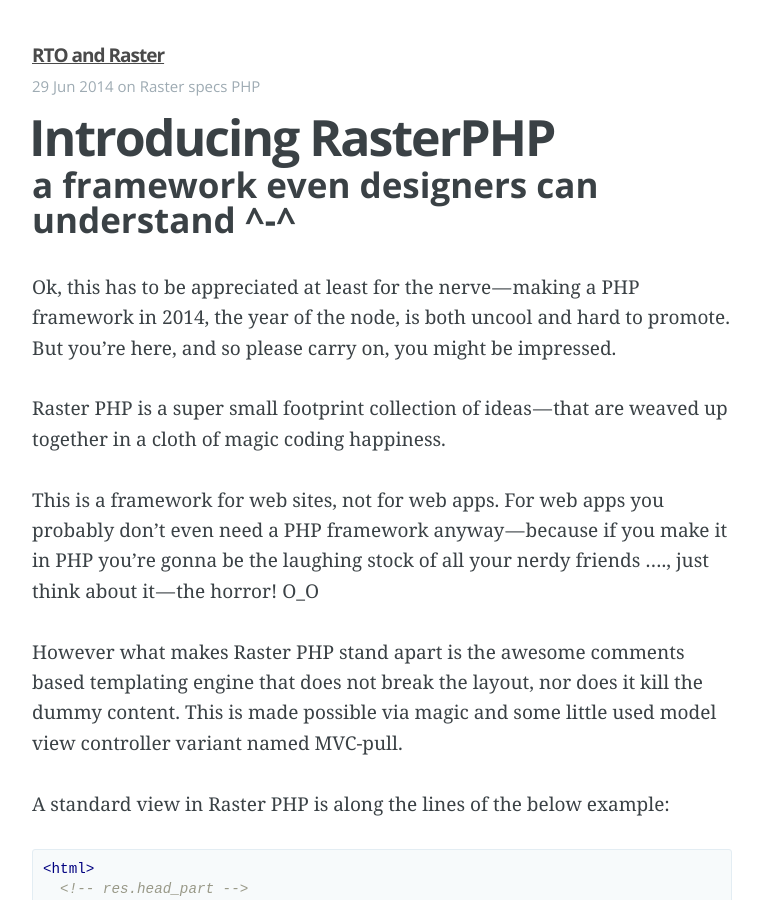
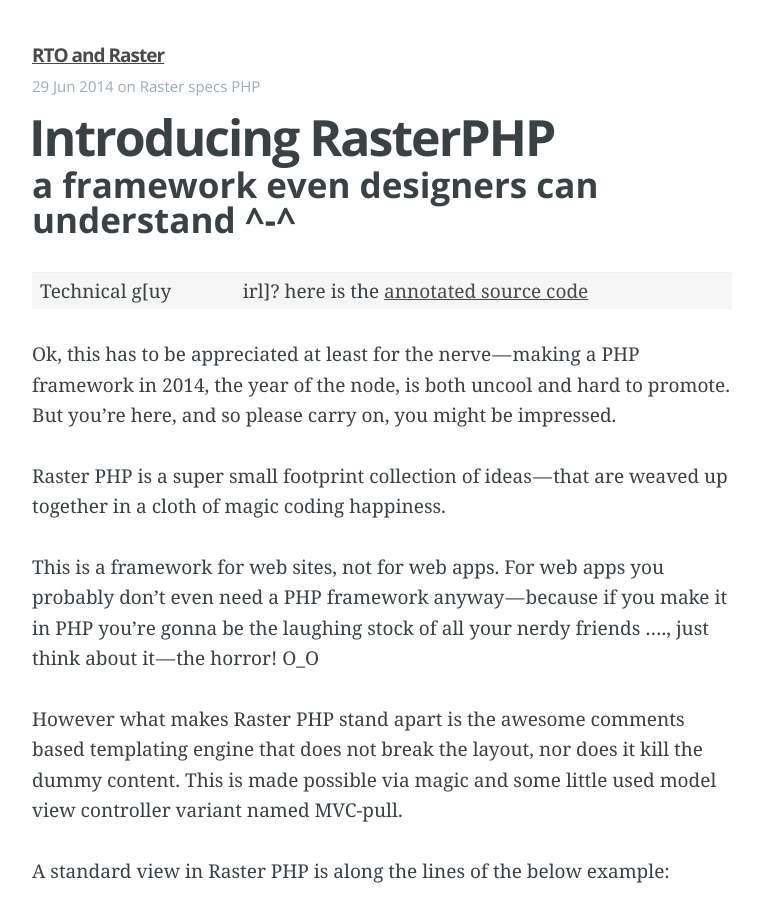
Before and after one commit to draganescu/draganescu.github.com, a Jekyll site: the page built from _posts/2014-06-29-introducing-raster-php.markdown, in a window 1280 px wide and 900 px high. Shown: the whole window, without its empty margins (258-1021 px from the left). Built offline with Jekyll 4.4.1, drawn with Linux system fonts in a browser that asks for light colours; Markdown is read by kramdown in place of the engine named in the settings.

Commit message:
source code annotations link

```diff
--- a/_posts/2014-06-29-introducing-raster-php.markdown
+++ b/_posts/2014-06-29-introducing-raster-php.markdown
@@ -7,6 +7,8 @@ excerpt: RasterPHP brief introduction.
 ---
 
 ###a framework even designers can understand ^-^
+
+Technical g[uy|irl]? here is the [annotated source code](http://raster-docs.herokuapp.com/sm/)
 
 Ok, this has to be appreciated at least for the nerve — making a PHP framework in 2014, the year of the node, is both uncool and hard to promote. But you’re here, and so please carry on, you might be impressed.
 
```
